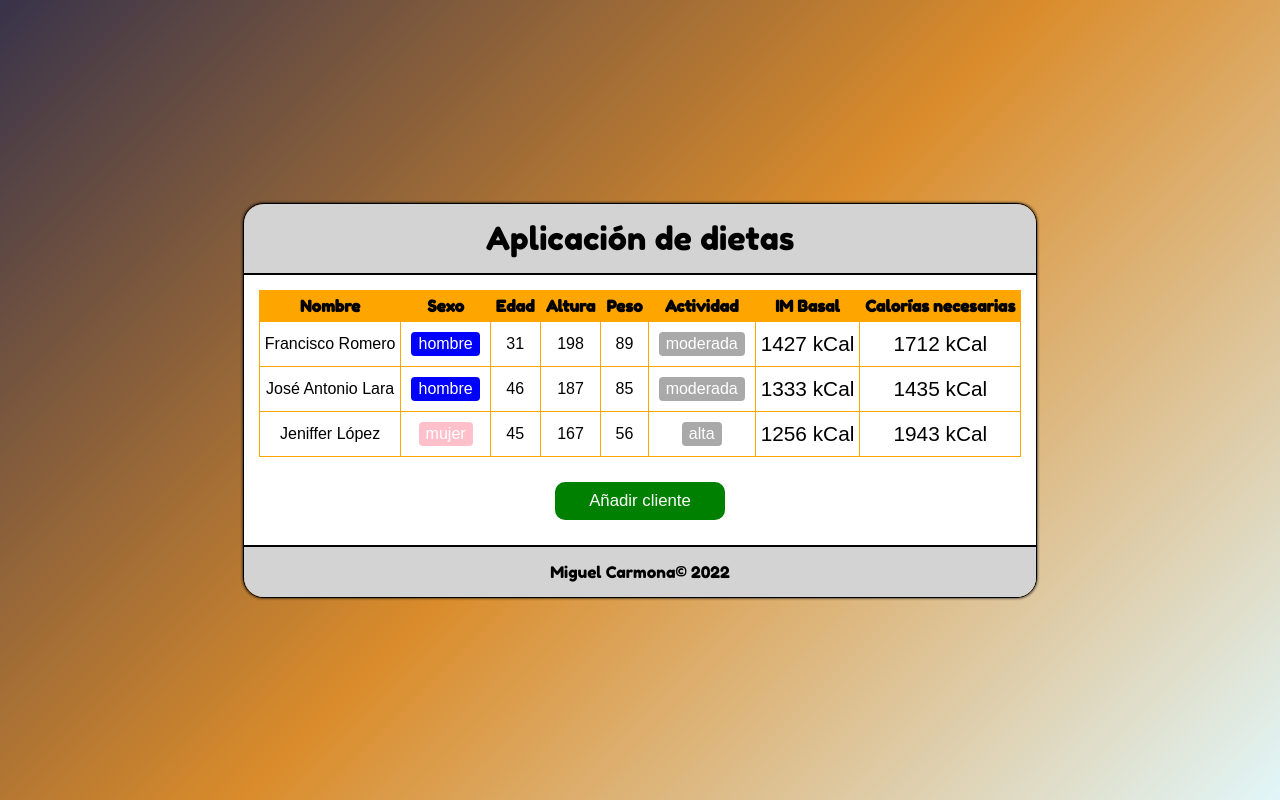
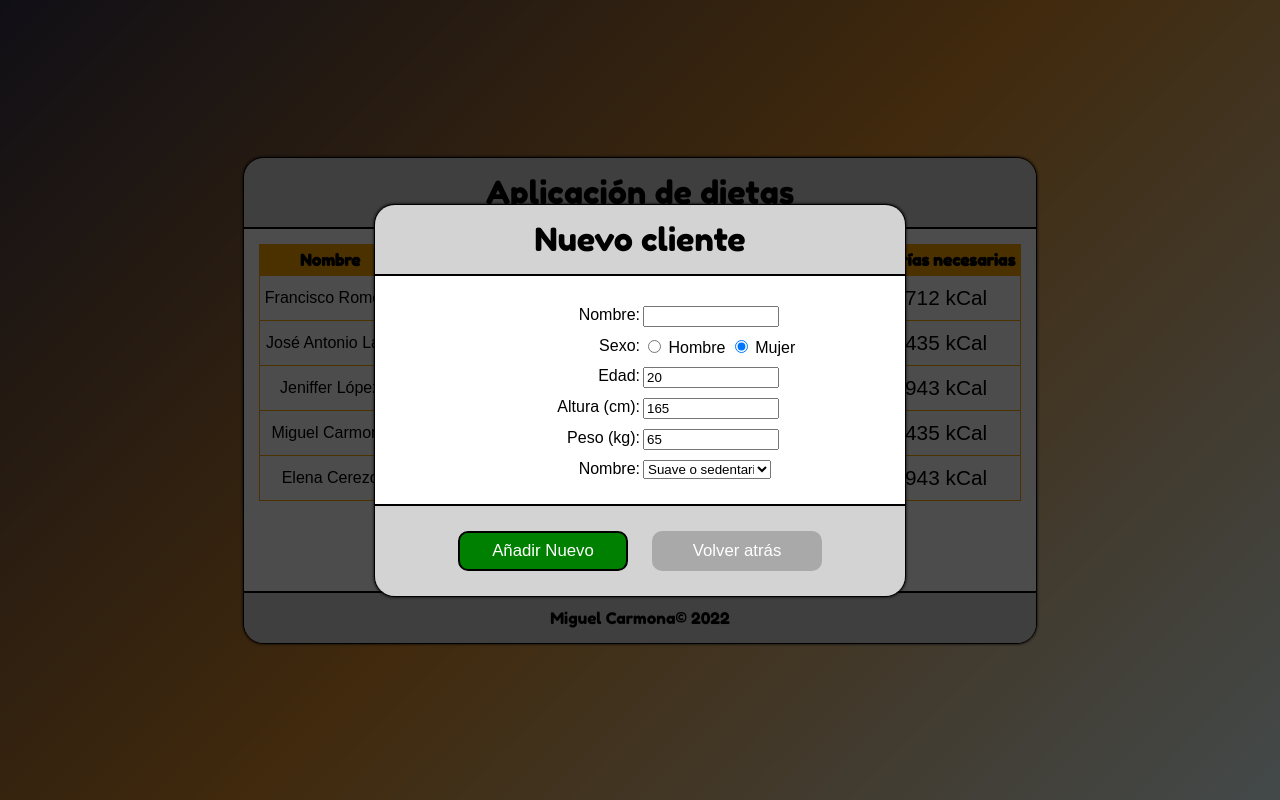
Before and after one commit to micarsan/ExamenDIW2022, a plain HTML site: page index.html in a window 1280 px wide. Both pictures are taken after a click on the button "Añadir cliente". Drawn offline with Linux system fonts and the light colour scheme.

Commit message:
Terminando

```diff
--- a/index.html
+++ b/index.html
@@ -39,13 +39,16 @@
                             <td>31</td>
                             <td>198</td>
                             <td>89</td>
-                            <td><span class="tag bg-grey">moderada</dispanv></td>
+                            <td><span class="tag bg-grey">moderada</dispanv>
+                            </td>
                             <td>1427 kCal</td>
                             <td>1712 kCal</td>
                         </tr>
                         <tr>
                             <td>José Antonio Lara</td>
-                            <td><div class="tag bg-blue">hombre</div></td>
+                            <td>
+                                <div class="tag bg-blue">hombre</div>
+                            </td>
                             <td>46</td>
                             <td>187</td>
                             <td>85</td>
@@ -63,11 +66,80 @@
                             <td>1256 kCal</td>
                             <td>1943 kCal</td>
                         </tr>
+                        <tr>
+                            <td>Miguel Carmona</td>
+                            <td>
+                                <div class="tag bg-blue">hombre</div>
+                            </td>
+                            <td>46</td>
+                            <td>187</td>
+                            <td>85</td>
+                            <td><span class="tag bg-grey">moderada</span></td>
+                            <td>1333 kCal</td>
+                            <td>1435 kCal</td>
+                        </tr>
+                        <tr>
+                            <td>Elena Cerezo</td>
+                            <td><span class="tag bg-pink">mujer</span></td>
+                            <td>48</td>
+                            <td>157</td>
+                            <td>54</td>
+                            <td><span class="tag bg-grey">alta</span></td>
+                            <td>1256 kCal</td>
+                            <td>1943 kCal</td>
+                        </tr>
                     </tbody>
                 </table>
-                <button class="green mt-25">Añadir cliente</button>
+                <button class="green mt-25 new_client">Añadir cliente</button>
             </main>
             <footer>Miguel Carmona&#169; 2022</footer>
+        </div>
+    </div>
+
+    <div id="new_client" class="middle_center display_none">
+        <div class="modal">
+            <header>Nuevo cliente</header>
+            <main>
+                <form action="" id="form_new_client" method="get" class="flex">
+                    <div>
+                        <label for="nombre">Nombre:</label>
+                        <input type="text" id="nombre" name="nombre">
+                    </div>
+                    <div>
+                        <label>Sexo:</label>
+                        <div class="group">
+                            <input type="radio" name="sexo" id="sexo_hombre" value="hombre">
+                            <label for="sexo_hombre">Hombre</label>
+                            <input type="radio" name="sexo" id="sexo_mujer" value="mujer" checked>
+                            <label for="sexo_mujer">Mujer</label>
+                        </div>
+                    </div>
+                    <div>
+                        <label for="edad">Edad:</label>
+                        <input type="number" id="edad" name="edad" value="20" min="15" max="99">
+                    </div>
+                    <div>
+                        <label for="altura">Altura (cm):</label>
+                        <input type="number" id="altura" name="altura" value="165" min="130" max="240">
+                    </div>
+                    <div>
+                        <label for="peso">Peso (kg):</label>
+                        <input type="number" id="peso" name="peso" value="65" min="45" max="145">
+                    </div>
+                    <div>
+                        <label for="actividad">Nombre:</label>
+                        <select id="actividad" name="actividad">
+                            <option value="Sedentaria">Suave o sedentaria</option>
+                            <option value="Moderada">Moderada</option>
+                            <option value="Alta">Alta</option>
+                        </select>
+                    </div>
+                </form>
+            </main>
+            <footer>
+                <button type="submit" form="form_new_client" class="green bordered">Añadir Nuevo</button>
+                <button class="close">Volver atrás</button>
+            </footer>
         </div>
     </div>
 
--- a/static/app.js
+++ b/static/app.js
@@ -2,3 +2,14 @@
     Miguel Ángel Carmona Sánchez
     2DAW - Cesur Málaga este
 */
+
+window.addEventListener("load", function () {
+
+    document.querySelector('button.new_client').addEventListener('click', function(){
+        document.querySelector('#new_client').classList.remove('display_none');
+    });
+    document.querySelector('button.close').addEventListener('click', function(){
+        document.querySelector('#new_client').classList.add('display_none');
+    });
+
+});
--- a/static/style.css
+++ b/static/style.css
@@ -33,6 +33,14 @@ body {
 .mt-25 {
     margin-top: 25px !important;
 }
+.ddisplay_none {
+    display: none;
+}
+.display_none {
+    top: -100% !important;
+}
+
+
 
 /* Colors */
 .bg-blue {
@@ -88,20 +96,20 @@ body {
     padding: 15px;
 }
 
-.modal main button {
+.modal button {
     color: white;
     width: 170px;
     margin:10px;
     padding: 8px;
     font-size: 1.05em;
     border-radius: 10px;
-    border: 1px solid transparent;
+    border: 2px solid transparent;
     background-color: darkgray;
 }
-.modal main button.bordered {
+.modal button.bordered {
     border-color: black;
 }
-.modal main button.green {
+.modal button.green {
     background-color: green;
 }
 
@@ -144,13 +152,41 @@ table.default td:nth-last-child(-n+2) {
 
 
 
-#main_list {
-
+#new_client {
+    position: absolute;
+    top: 0;
+    left: 0;
+    background-color: rgba(0,0,0,0.7);
+    transition: all 0.3s;
+}
+#new_client main {
+    padding-top: 30px;
 }
 
-#main_list header {
+form {
+    width: 500px;
 }
 
+form>div {
+    display: flex;
+    flex-wrap: wrap;
+    width: 100%;
+    margin-bottom: 10px;
+}
+form>div>* {
+    width: 50%;
+}
+form>div>label {
+    text-align: right;
+    padding-right: 3px;
+}
 
-#main_list footer {
+form>div>input,
+form>div>select {
+    width: 8rem;
 }
+
+form .group {
+    display: inline-block;
+    width: fit-content;
+}
```
